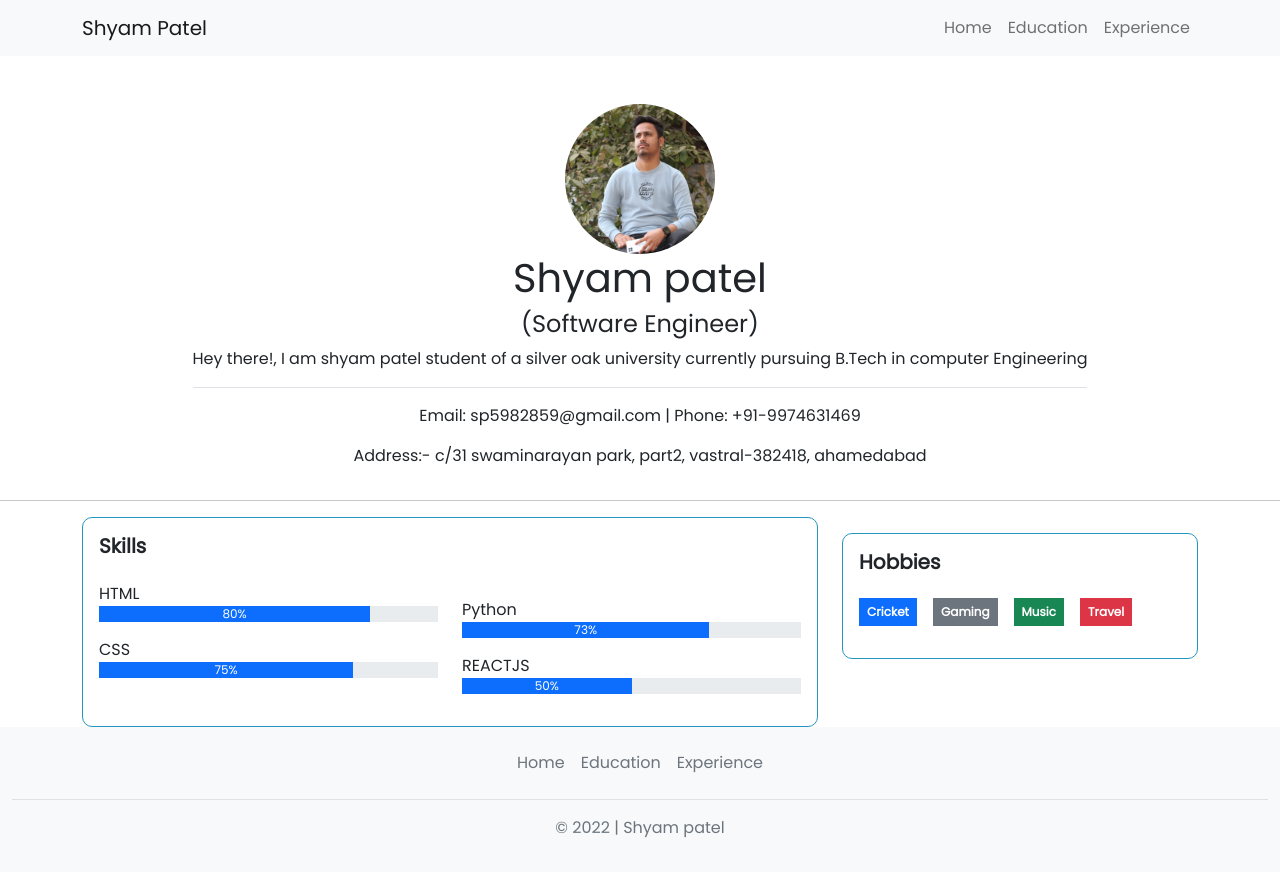
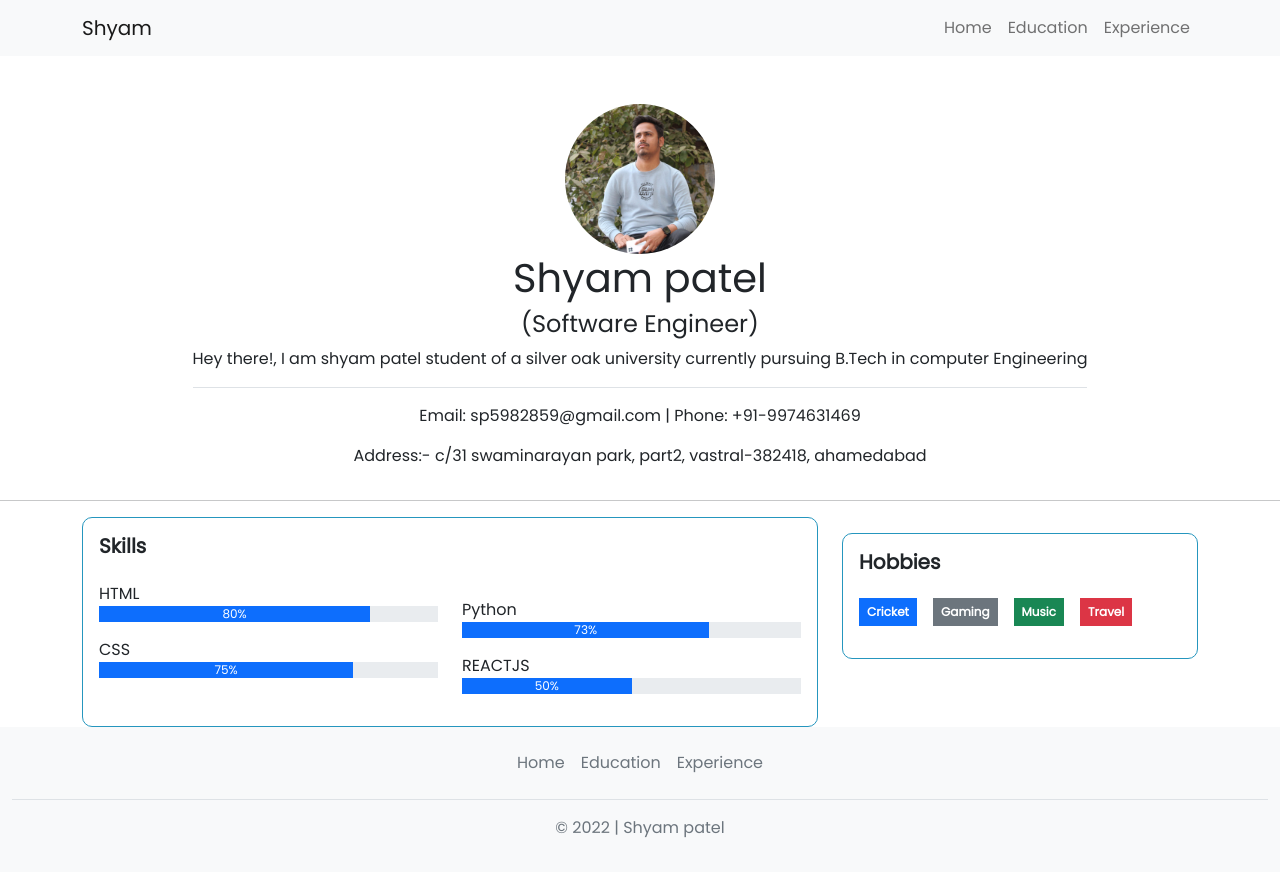
Before and after one commit to shyam020/shyam, a React (Create React App) app: page / in a window 1280 px wide. Built offline with nearby package versions, Linux system fonts and the light colour scheme.

Commit message:
Update Header.js

```diff
--- a/src/components/Header.js
+++ b/src/components/Header.js
@@ -9,7 +9,7 @@ function Header() {
                 <Container>
                     <Navbar.Brand as={Link} to={'/'}>
                         {/* <img src={logo} width={25} alt="logo" /> */}
-                        Shyam Patel
+                        Shyam
                     </Navbar.Brand>
                     <Navbar.Toggle aria-controls="basic-navbar-nav" />
                     <Navbar.Collapse id="basic-navbar-nav">
```
